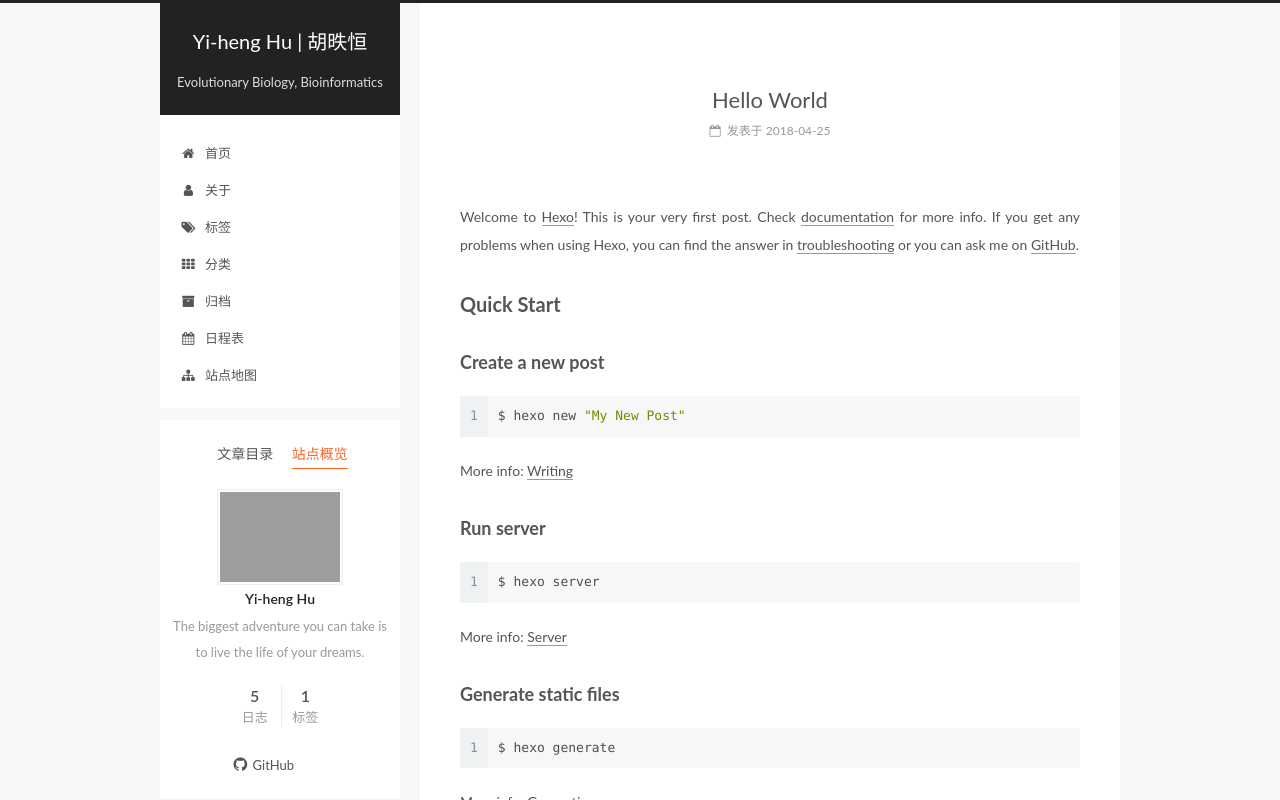
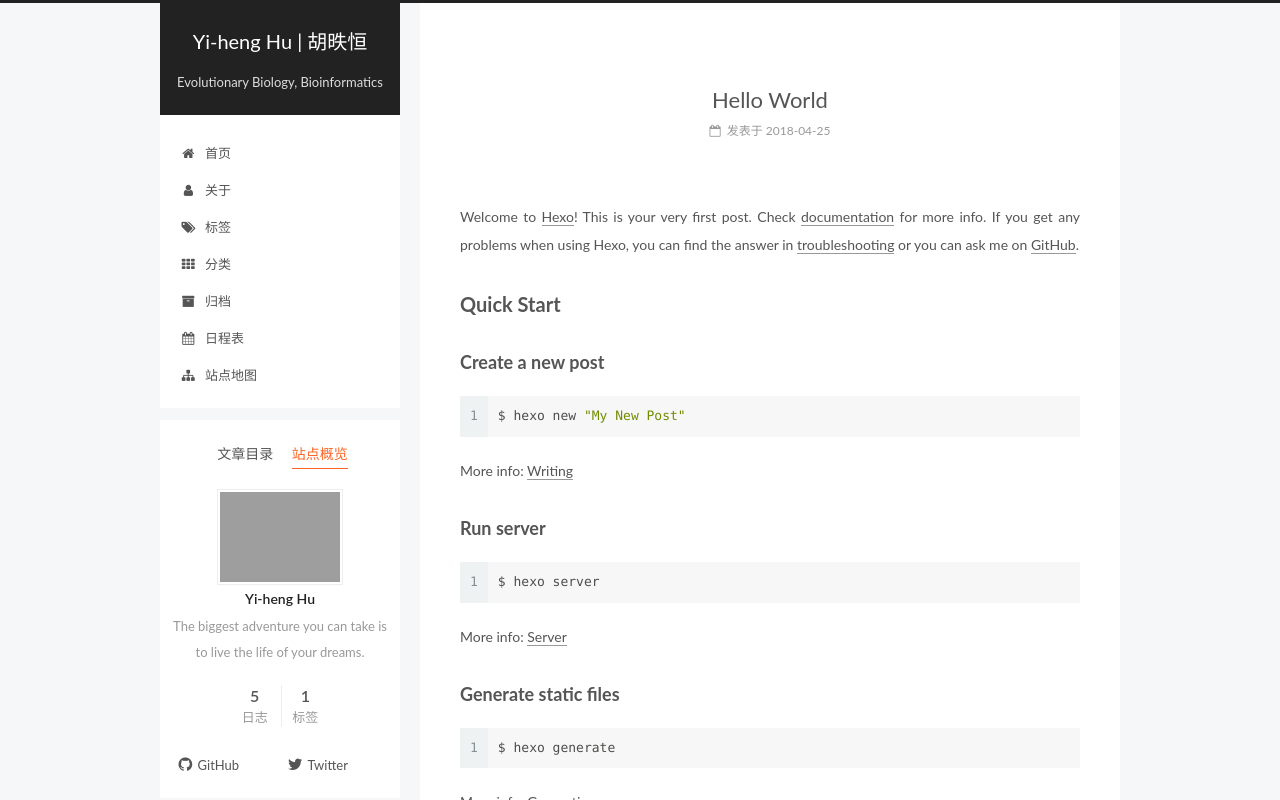
Before and after one commit to Berlin007/yihenghu.github.io, a plain HTML site: page 2018/04/25/hello-world/index.html in a window 1280 px wide. Both pictures are taken after a click on the item "站点概览". Shown: the top 800 px of the page. Drawn offline with Linux system fonts and the light colour scheme; grey boxes are pictures that could not be loaded.

Commit message:
Site updated: 2018-11-10 20:53:02

```diff
--- a/2018/04/25/hello-world/index.html
+++ b/2018/04/25/hello-world/index.html
@@ -503,6 +503,12 @@
                         <i class="fa fa-fw fa-github"></i>GitHub</a>
                   </span>
 
+                  <span class="links-of-author-item">
+                    <a href="https://twitter.com/yihenghu007" target="_blank" title="Twitter">
+
+                        <i class="fa fa-fw fa-twitter"></i>Twitter</a>
+                  </span>
+
             </div>
 
 
--- a/css/main.css
+++ b/css/main.css
@@ -1823,7 +1823,7 @@ pre .javascript .function {
   width: 4px;
   height: 4px;
   border-radius: 50%;
-  background: #ff4bb0;
+  background: #d424cf;
 }
 .links-of-blogroll {
   font-size: 13px;
```
Also changed, not shown: 2018/05/02/Mac-Pro-13/index.html (+6 -0 lines), 2018/09/12/test/index.html (+6 -0 lines), 2018/09/12/vcftools的使用总结/index.html (+6 -0 lines), 2018/09/12/好久不见/index.html (+6 -0 lines), archives/2018/04/index.html (+6 -0 lines), archives/2018/05/index.html (+6 -0 lines), archives/2018/09/index.html (+6 -0 lines), archives/2018/index.html (+6 -0 lines), archives/index.html (+6 -0 lines), index.html (+6 -0 lines), tags/software/index.html (+6 -0 lines).
